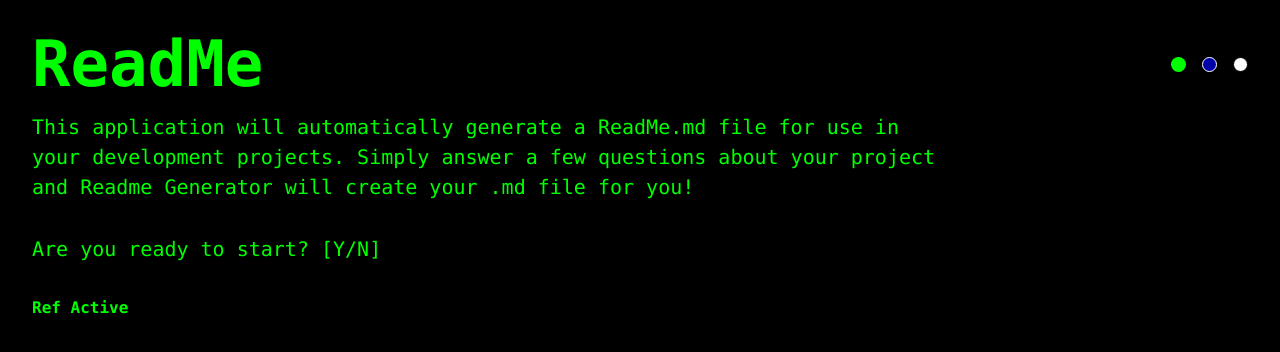
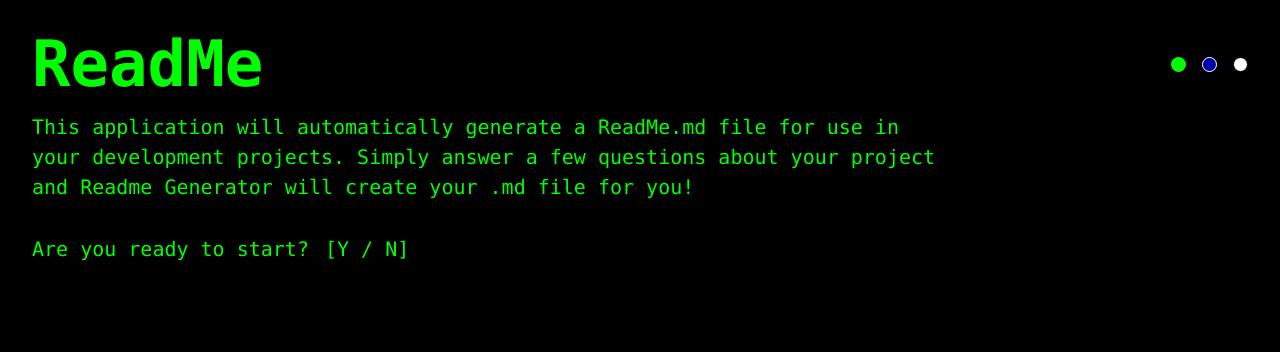
Before and after one commit to leon-luna-ray/auto-readme, a Vue app: page / in a window 1280 px wide. Shown: the top 352 px of the page. Built offline with nearby package versions, Linux system fonts and the light colour scheme.

Commit message:
setup start sequence and boolean component

```diff
--- a/src/App.vue
+++ b/src/App.vue
@@ -2,28 +2,45 @@
   <div id="vue-app" :class="['h-screen container py-[1rem]', globalStore.theme]">
     <header class="flex justify-between items-center">
       <h1>ReadMe</h1>
-      <ThemeControls/>
+      <ThemeControls />
     </header>
-    <div class="main flex flex-col gap-y-[2rem]">
-      <TerminalText :string="content.intro" :speed="500" />
-      <TerminalText :string="content.ready_text" :speed="500" :delay="2000" ref="startTextRef" />
-      <h4 v-if="startTextRef">Ref Active</h4>
-      <form v-if="isFormActive" action="submit" class="flex flex-col gapp-y-[1rem]">
-        <label for="title">What is the project title?</label>
-        <input type="text" for="title" class="outline-none">
-      </form>
-    </div>
+    <main class="main flex-col-2">
+      <div class="intro flex-col-2">
+        <TerminalText :string="content.intro" :speed="500" />
+        <div v-if="isReady" class="flex gap-x-[1rem]">
+          <p>{{ content.ready_text }}</p>
+          <BooleanSelector @true="formStore.setIsFormStarted" @false="reloadPage" />
+        </div>
+      </div>
+      <Form v-if="formStore.isFormStarted" />
+    </main>
   </div>
 </template>
 <script setup>
-import { ref } from 'vue';
-import { useGlobalStore } from './stores/global'
+import { ref, onMounted } from 'vue';
+import { useGlobalStore, useFormStore } from './stores/store'
 import { content } from './lib/content'
 
+import BooleanSelector from './components/BooleanSelector.vue'
+import Form from './components/Form.vue'
 import ThemeControls from './components/ThemeControls.vue'
 import TerminalText from './components/TerminalText.vue'
+
+// Store
 const globalStore = useGlobalStore();
+const formStore = useFormStore();
 
-const startTextRef = ref(null);
-const isFormActive = ref(false);
+// State
+const isReady = ref(false);
+
+const reloadPage = () => {
+  location.reload()
+}
+
+// Lifecycle
+onMounted(() => {
+  setTimeout(() => {
+    isReady.value = true;
+  }, 2000)
+})
 </script>
--- a/src/assets/styles/base.css
+++ b/src/assets/styles/base.css
@@ -2,7 +2,7 @@
 
 @layer base {
   body {
-    @apply font-mono;
+    @apply font-mono text-[1.25rem];
   }
   h1,
   .h1 {
--- a/src/assets/styles/components.css
+++ b/src/assets/styles/components.css
@@ -4,4 +4,7 @@
     .theme-btn {
         @apply h-[15px] w-[15px] rounded-full hover:cursor-pointer;
     }
+    .boolean-btn {
+        @apply hover:cursor-pointer;
+    }
 }
--- a/src/assets/styles/utilities.css
+++ b/src/assets/styles/utilities.css
@@ -10,4 +10,10 @@
   .blue-border {
     @apply border-2 border-blue-600;
   }
+  .flex-col-1 {
+    @apply flex flex-col gap-y-[1rem];
+  }
+  .flex-col-2 {
+    @apply flex flex-col gap-y-[2rem];
+  }
 }
--- /dev/null
+++ b/src/components/BooleanSelector.vue
@@ -0,0 +1,13 @@
+<template>
+    <div>
+        <span>[</span>
+        <span class="boolean-btn true" @click="$emit('true')">Y</span>
+        <span> / </span>
+        <span class="boolean-btn false" @click="$emit('false')">N</span>
+        <span>]</span>
+    </div>
+</template>
+<script setup>
+import { defineEmits } from 'vue';
+defineEmits(['true', 'false']);
+</script>
--- /dev/null
+++ b/src/components/Form.vue
@@ -0,0 +1,6 @@
+<template>
+    <form action="submit" class="flex flex-col gapp-y-[1rem]">
+        <label for="title">What is the project title?</label>
+        <input type="text" for="title" class="outline-none">
+    </form>
+</template>
--- a/src/components/ThemeControls.vue
+++ b/src/components/ThemeControls.vue
@@ -6,7 +6,7 @@
       </div>
 </template>
 <script setup>
-import { useGlobalStore } from '../stores/global'
+import { useGlobalStore } from '../stores/store'
 
 const globalStore = useGlobalStore();
 </script>
--- a/src/lib/content.js
+++ b/src/lib/content.js
@@ -1,7 +1,7 @@
 export const content = {
   intro:
     'This application will automatically generate a ReadMe.md file for use in your development projects. Simply answer a few questions about your project and Readme Generator will create your .md file for you!',
-  ready_text: 'Are you ready to start? [Y/N]',
+  ready_text: 'Are you ready to start?',
   questions: [
     {
       type: 'input',
--- a/src/stores/global.js
+++ b/src/stores/store.js
@@ -1,13 +1,30 @@
 import { ref } from 'vue';
 import { defineStore } from 'pinia';
 
+// Global
 export const useGlobalStore = defineStore('global', () => {
   const theme = ref('hacker');
+
   const setTheme = (value) => {
     theme.value = value;
   };
+
   return {
     theme,
     setTheme,
   };
 });
+
+// Form
+export const useFormStore = defineStore('form', () => {
+  const isFormStarted = ref(false);
+
+  const setIsFormStarted = () => {
+    isFormStarted.value = true;
+  };
+
+  return {
+    isFormStarted,
+    setIsFormStarted,
+  };
+});
```
